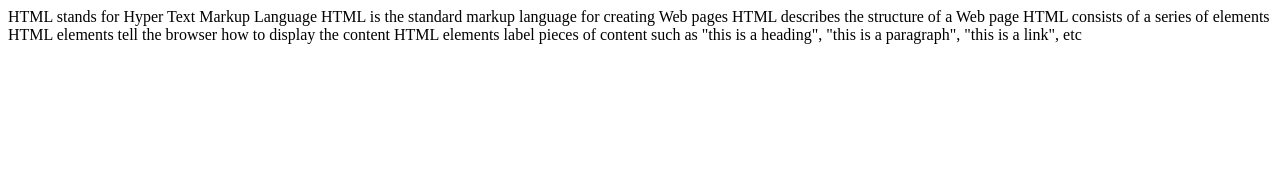
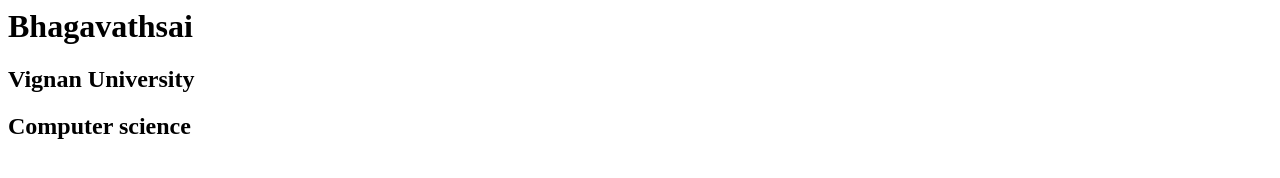
Before and after one commit to bhagavathsai/hello, a plain HTML site: page intro.html in a window 1280 px wide. Drawn offline with Linux system fonts and the light colour scheme.

Commit message:
secondhtmlcommit

```diff
--- a/intro.html
+++ b/intro.html
@@ -1,13 +1,8 @@
 <html>
-<head><title>html</title></head>
+<head><title>Bhagavath</title></head>
 <body>
-<p>
-HTML stands for Hyper Text Markup Language
-HTML is the standard markup language for creating Web pages
-HTML describes the structure of a Web page
-HTML consists of a series of elements
-HTML elements tell the browser how to display the content
-HTML elements label pieces of content such as "this is a heading", "this is a paragraph", "this is a link", etc
-</p>
+<h1>Bhagavathsai</h1>
+<h2>Vignan University</h2>
+<h2>Computer science</h2>
 </body>
 </html>
```
